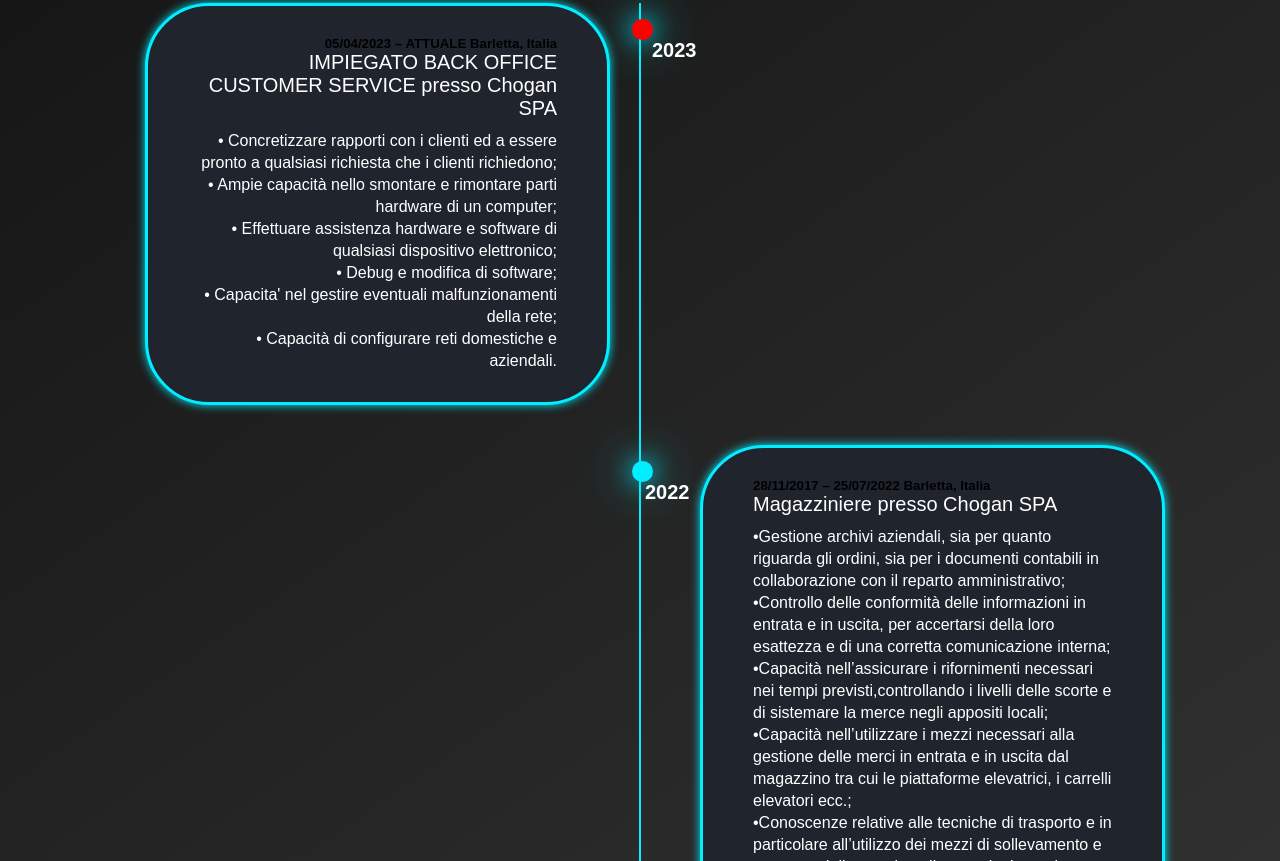
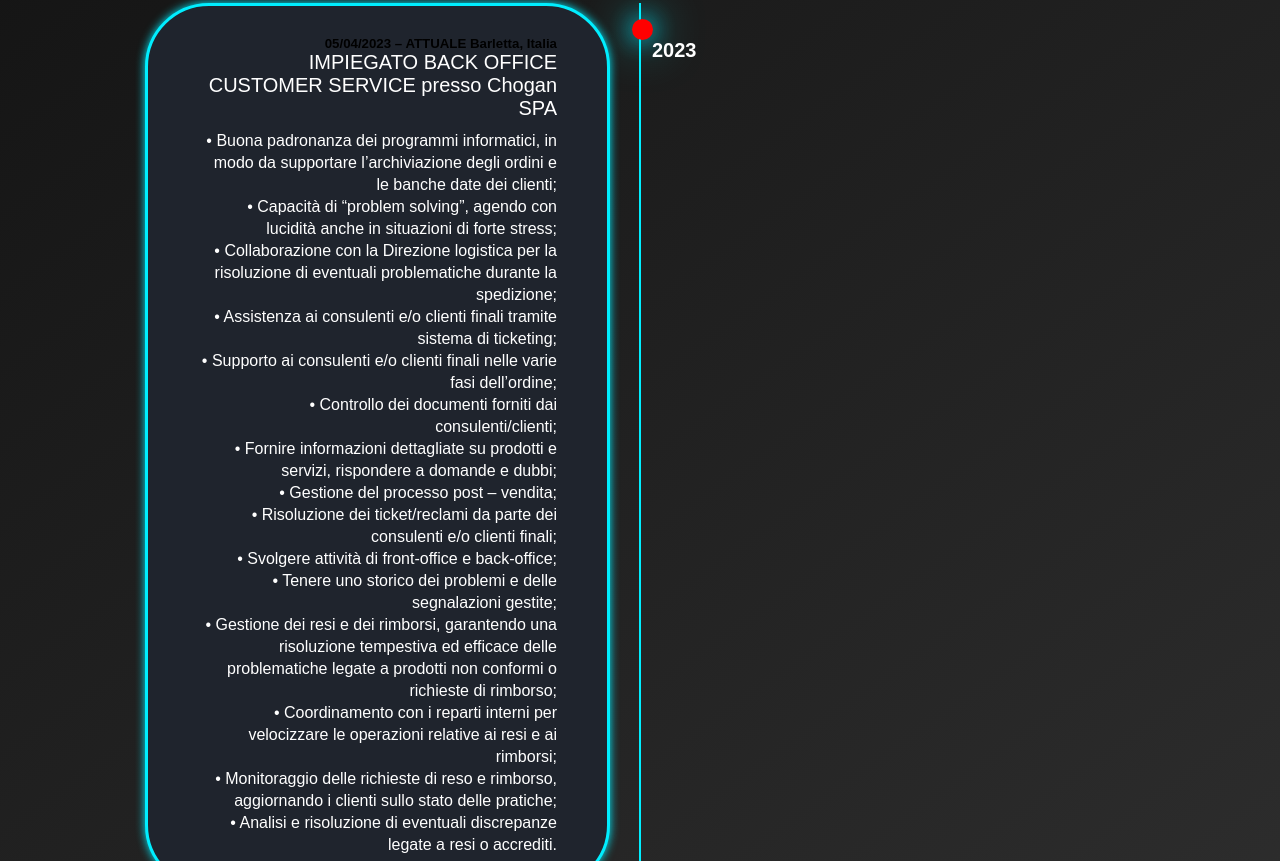
Before and after one commit to Marchitos17/portfolio, a plain HTML site: page index.html in a window 1280 px wide. Shown: the part 1939-2800 px from the top of the page. Drawn offline with nearby package versions, Linux system fonts and the light colour scheme.

Commit message:
aggiornamento 18/12

```diff
--- a/index.html
+++ b/index.html
@@ -71,12 +71,21 @@
                     <div class="timeline-contenuto">
                         <h5>05/04/2023 – <span>ATTUALE</span> Barletta, Italia</h5>
                         <h3><span>IMPIEGATO BACK OFFICE CUSTOMER SERVICE presso Chogan SPA</span></h3>
-                        <p>• Concretizzare rapporti con i clienti ed a essere pronto a qualsiasi richiesta che i clienti richiedono; </p>
-                        <p>• Ampie capacità nello smontare e rimontare parti hardware di un computer; </p>
-                        <p>• Effettuare assistenza hardware e software di qualsiasi dispositivo elettronico; </p>
-                        <p>• Debug e modifica di software; </p>
-                        <p>• Capacita' nel gestire eventuali malfunzionamenti della rete; </p>
-                        <p>• Capacità di configurare reti domestiche e aziendali.</p>
+                        <p>• Buona padronanza dei programmi informatici, in modo da supportare l’archiviazione degli ordini e le banche date dei clienti; </p>
+                        <p>• Capacità di “problem solving”, agendo con lucidità anche in situazioni di forte stress;</p>
+                        <p>• Collaborazione con la Direzione logistica per la risoluzione di eventuali problematiche durante la spedizione;</p>
+                        <p>• Assistenza ai consulenti e/o clienti finali tramite sistema di ticketing; </p>
+                        <p>• Supporto ai consulenti e/o clienti finali nelle varie fasi dell’ordine; </p>
+                        <p>• Controllo dei documenti forniti dai consulenti/clienti;</p>
+                        <p>• Fornire informazioni dettagliate su prodotti e servizi, rispondere a domande e dubbi;</p>
+                        <p>• Gestione del processo post – vendita;</p>
+                        <p>• Risoluzione dei ticket/reclami da parte dei consulenti e/o clienti finali;</p>
+                        <p>• Svolgere attività di front-office e back-office;</p>
+                        <p>• Tenere uno storico dei problemi e delle segnalazioni gestite;</p>
+                        <p>• Gestione dei resi e dei rimborsi, garantendo una risoluzione tempestiva ed efficace delle problematiche legate a prodotti non conformi o richieste di rimborso;</p>
+                        <p>• Coordinamento con i reparti interni per velocizzare le operazioni relative ai resi e ai rimborsi;</p>
+                        <p>• Monitoraggio delle richieste di reso e rimborso, aggiornando i clienti sullo stato delle pratiche;</p>
+                        <p>• Analisi e risoluzione di eventuali discrepanze legate a resi o accrediti.</p>
                     </div>
 
             </div>
```
